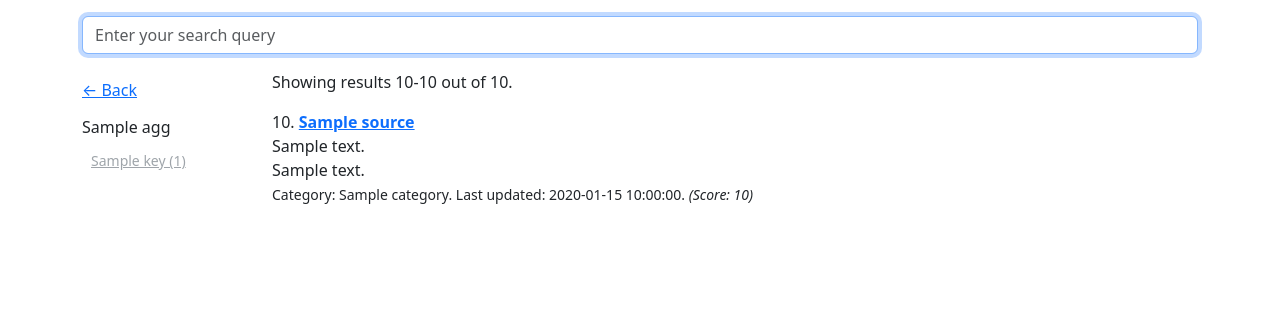
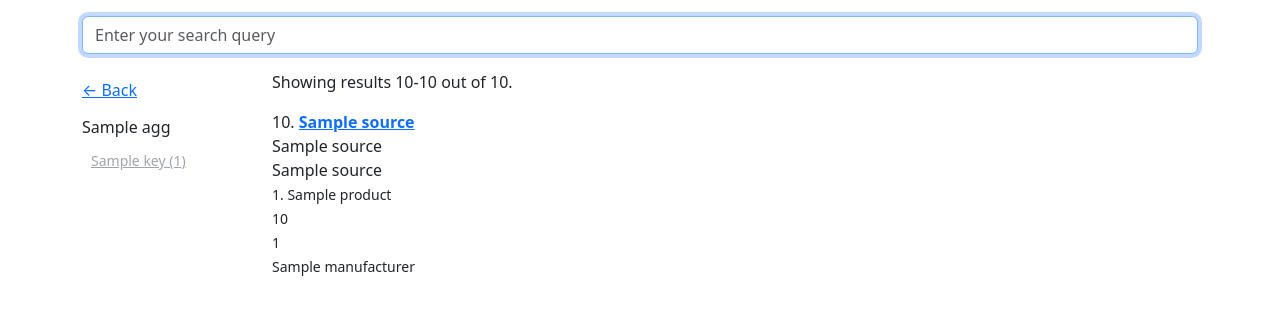
Before and after one commit to Stefke-Novo/onikron-project, a Flask app: template templates/index.html in a window 1280 px wide. Shown: the part 57-372 px from the top of the page. Run offline with Flask 3, Linux system fonts and the light colour scheme; the template is opened without the code that fills it: most values are stand-ins (such as "Sample title", 1, 10 or a date in 2020).

Commit message:
Created faceted search for particular category

```diff
--- a/app.py
+++ b/app.py
@@ -14,33 +14,61 @@ def index():
 @app.post('/')
 def handle_search():
     query = request.form.get('query', '')
+    from_ = request.form.get('from_', type=int, default=0)
     results = es.search(
         query={
-           'bool':{
-                'should':{
-                    'match':{
-                        "contents":{
-                            'query': query
-                        }
-                    },
-                    'match':{
-                        "title":{
-                            'query': query
-                        }
-                    }
+        #    'bool':{
+        #         'should':{
+        #             'match':{
+        #                 "contents":{
+        #                     'query': query
+        #                 }
+        #             },
+        #             'match':{
+        #                 "title":{
+        #                     'query': query
+        #                 }
+        #             }
+        #         }
+        #     }
+            # 'multi_match':{
+            #     'query':query,
+            #     'fields': ['title','contents']
+            # }
+
+            'multi_match':{
+                'query':query,
+                'fields': ['customer_first_name','customer_last_name']
+            }
+        },
+        aggs={
+            'first-agg':{
+                'terms':{
+                    'field':'category.keyword'
                 }
             }
-        }
+        },
+        size=5,
+        from_=from_
     )
-    pprint(results)
+    # pprint(results)
     return render_template('index.html', results=results['hits']['hits'],
                            query=query, from_=0,
-                           total=results['hits']['total']['value'])
+                           total=results['hits']['total']['value'],
+                           aggs={
+                                    'Category': {
+                                        bucket['key']: bucket['doc_count']
+                                        for bucket in results['aggregations']['first-agg']['buckets']
+                                    },
+                                })
 
 
 @app.get('/document/<id>')
 def get_document(id):
-    return 'Document not found'
+    document = es.retrieve_document(id)
+    title = document['_source']['title']
+    paragraphs = document['_source']['contents'].split('\n')
+    return render_template('document.html', title=title, paragraphs=paragraphs)
 
 @app.cli.command()
 def make_index():
--- a/search.py
+++ b/search.py
@@ -9,12 +9,12 @@ from flask import app
 
 load_dotenv()
 
-ELASTIC_PASSWORD= "0_TtDyV0V7lW3U*yM+Mq"
+ELASTIC_PASSWORD= "vSRhF*S2f_*LcK-YJwtv"
 class Search:
     def __init__(self):
         self.es = Elasticsearch(
             'https://localhost:9200',
-            ssl_assert_fingerprint=("4963d0ec08ff37859e0211405a5b5642330307c794d4dc27074274907113328a"),
+            ssl_assert_fingerprint=("3ab0c457374ac9e9721146d5638ef117e45a932a1e8cb8b83ad7cd50ff5ca65d"),
             basic_auth=("elastic",ELASTIC_PASSWORD),
             http_compress=True) # <-- connection options need to be added here
         client_info = self.es.info()
@@ -25,7 +25,8 @@ class Search:
         self.es.indices.create(index="my_documents")
 
     def search(self, **query_args):
-        return self.es.search(index='my_documents', **query_args)
+        #return self.es.search(index='my_documents', **query_args)
+        return self.es.search(index='kibana_sample_data_ecommerce', **query_args)
 
     def print_message():
         print("First message is printed")
@@ -38,3 +39,6 @@ class Search:
         }
         response = self.es.index(index='my_documents', body=document)
         print(response['_id'])
+
+    def retrieve_document(self, id):
+        return self.es.get(index='my_documents', id=id)
--- a/templates/index.html
+++ b/templates/index.html
@@ -42,7 +42,7 @@
                     <div class="col"></div>
                 </div>
                 {% for result in results %}
-                    <p>
+                    <!-- <p>
                         {{ from_ + loop.index }}. <b><a href="{{ url_for('get_document', id=result._id) }}">{{ result._source.title }}</a></b>
                         <br>
                         {{ result._source.summary }}
@@ -54,6 +54,22 @@
                             Last updated: {{ result._source.updated_at | default(result._source.created_on) }}.
                             {% if result._score %}<i>(Score: {{ result._score }})</i>{% endif %}
                         </small>
+                    </p> -->
+                     <p>
+                        {{ from_ + loop.index }}. <b><a href="{{ url_for('get_document', id=result._id) }}">{{ result._source.customer_full_name }}</a></b>
+                        <br>
+                        {{ result._source.customer_first_name }}
+                        <br>
+                        {{result._source.customer_last_name }}
+                        <br>
+                        <small>
+                            {% for product in result._source.products %}
+                                {{loop.index}}. {{product.product_name}}<br>
+                                {{product.base_price}}<br>
+                                {{product.discount_percentage}}<br>
+                                {{product.manufacturer}}<br>
+                            {% endfor %}
+                        </small>
                     </p>
                 {% endfor %}
             </div>
```
